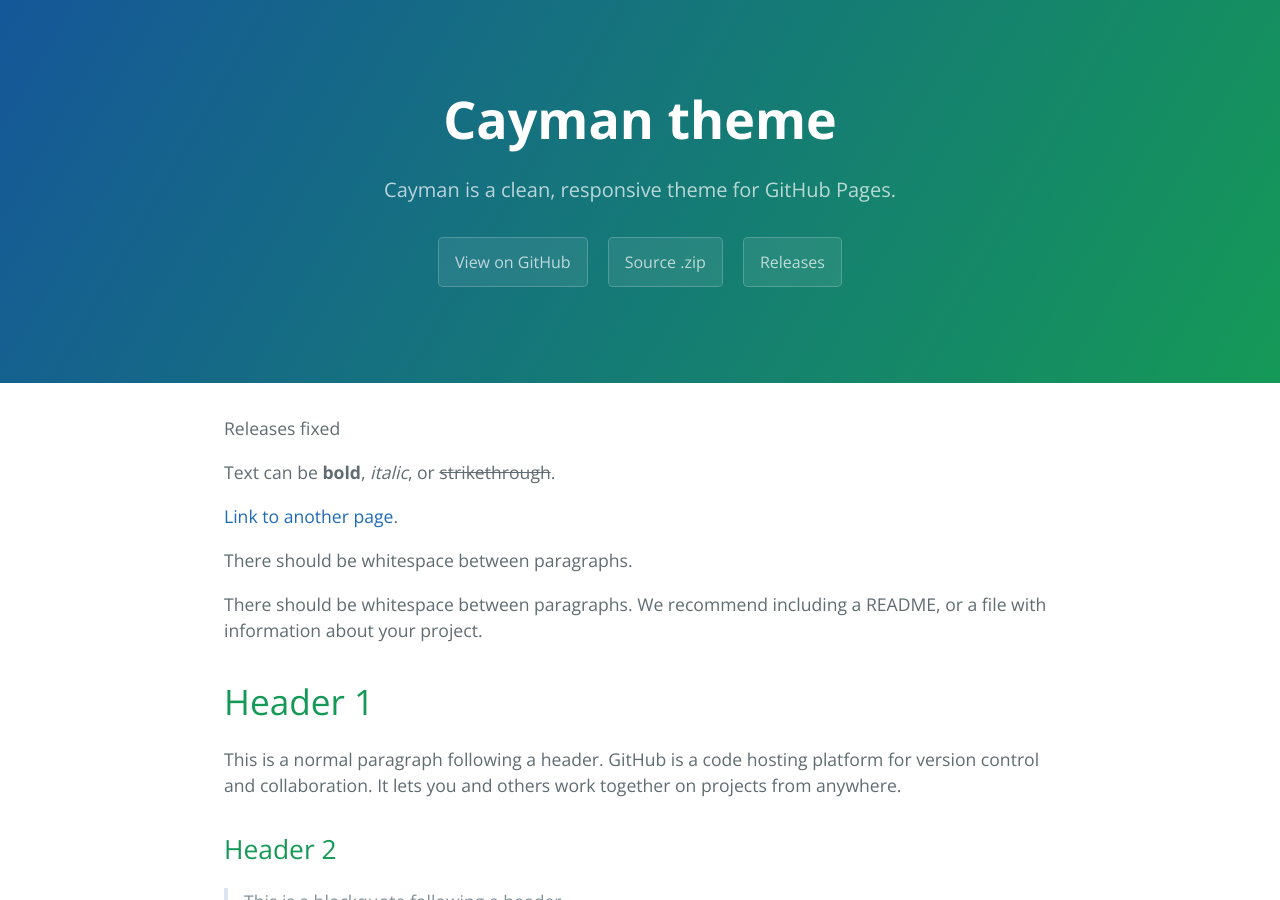
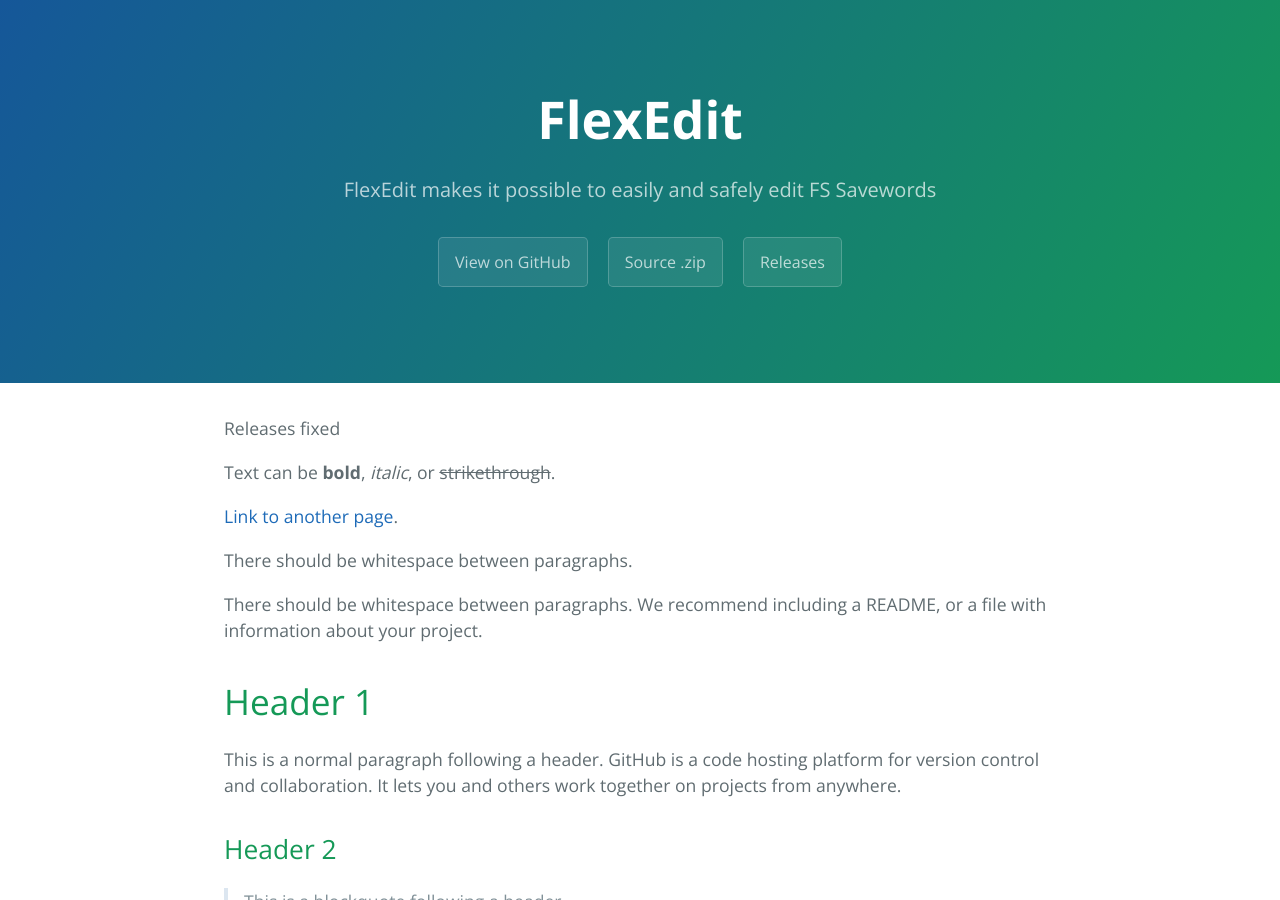
Before and after one commit to executaball/FlexEdit, a Jekyll site: the page built from docs/index.md, in a window 1280 px wide and 900 px high. Built offline with Jekyll 4.4.1, drawn with Linux system fonts in a browser that asks for light colours.

Commit message:
Update _config.yml

```diff
--- a/docs/_config.yml
+++ b/docs/_config.yml
@@ -1,5 +1,5 @@
-title: Cayman theme
-description: Cayman is a clean, responsive theme for GitHub Pages.
+title: FlexEdit
+description: FlexEdit makes it possible to easily and safely edit FS Savewords
 show_downloads: true
 google_analytics:
 theme:
```
